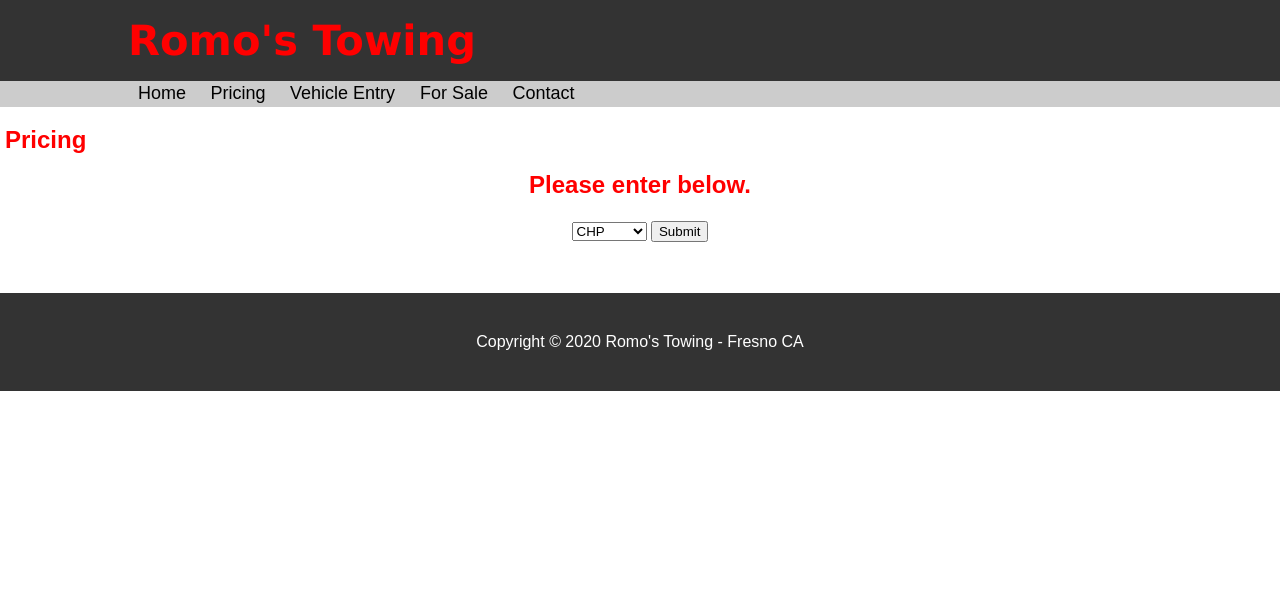
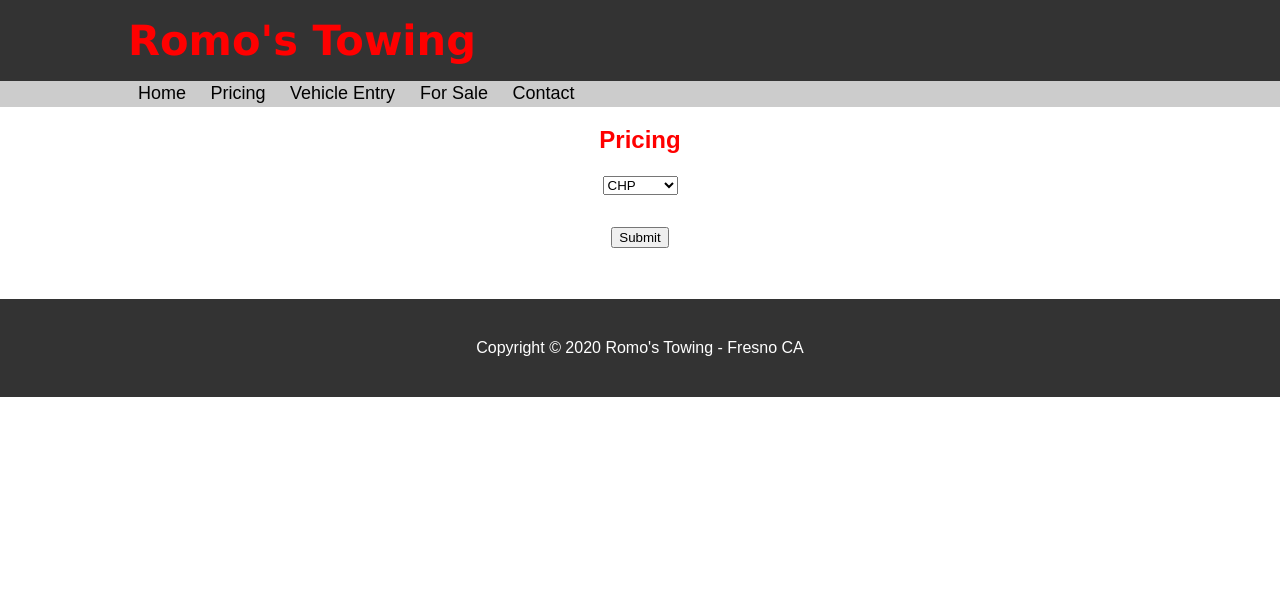
Before and after one commit to naterpotatoers/Romo-Towing, a Flask app: page /Pricing in a window 1280 px wide. Shown: the top 601 px of the page. Run offline with Flask 2, Linux system fonts and the light colour scheme; some libraries are stand-ins or nearby versions.

Commit message:
Fixed pricing page estimations

```diff
--- a/app/static/css/base.css
+++ b/app/static/css/base.css
@@ -114,6 +114,5 @@
 }
 
 #pageTitle {
-  position: relative;
-  margin-left: 5px;
+  text-align: center;
 }
--- a/app/static/css/contact.css
+++ b/app/static/css/contact.css
@@ -1,5 +1,5 @@
 #contactInfo {
-    width: 200px;
+    width: 250px;
     padding: 20px;
     margin: 20px;
     border: 2px solid red;
--- a/app/static/css/pricing.css
+++ b/app/static/css/pricing.css
@@ -1,4 +1,7 @@
 
-#pricing {
+form {
     text-align: center;
 }
+p {
+    text-align: center;
+}
--- a/app/static/js/pricing.js
+++ b/app/static/js/pricing.js
@@ -1,19 +1,13 @@
-var selector = document.getElementsByName("Tow Type").values;
-console.log("The value");
-console.log(selector);
-
-function whichOption()
-{
-    if (selector == "CHP")
-    {
-        console.log("CHP read");
+function getPricing() {
+    var obj = document.getElementById("towType");
+    var towType = obj.options[obj.selectedIndex].text;
+    if (towType == "CHP") {
+        document.getElementById("showPrice").innerHTML = towType + " $300";
     }
-    if (selector == "FPD")
-    {
-        console.log("FPD read");
+    else if (towType == "FPD") {
+        document.getElementById("showPrice").innerHTML = towType + " $300";
     }
-    if (selector == "Personal")
-    {
-        console.log("Personal read");
+    else {
+        document.getElementById("showPrice").innerHTML = towType + " $300/hr";
     }
 }
--- a/app/templates/contact.html
+++ b/app/templates/contact.html
@@ -6,7 +6,8 @@
 <div id="contactInfo">
   <h3 id="name">Romo's Towing</h3>
   <address>4625 N. Golden State Blvd.<br /> Fresno, CA 93722</address>
-  <p id = "phoneNum">Phone: (559)275-4823</p>
-  <p>Available 24 Hours<br /> Monday - Saturday</p>
+  <p id="phoneNum">Phone: (559)275-4823</p>
+  <p>Available <br />Monday - Friday 8:00AM - 5:00PM <br />Saturday - Sunday Closed</p>
+
 </div>
 {% endblock %}
--- a/app/templates/pricing.html
+++ b/app/templates/pricing.html
@@ -1,17 +1,19 @@
 {% extends "base.html" %}
 {% block content %}
 <link rel="stylesheet" href="{{ url_for('static', filename='./css/pricing.css') }}">
+<script src="../static/js/pricing.js"></script>
 
+<form>
+    <select id="towType">
+        <option>CHP</option>
+        <option>FPD</option>
+        <option>Personal</option>
+    </select>
+    <!-- <label for="milage">Number of Hours:</label>
+    <input type="text" id="milage" name="milage"> -->
+    <br><br>
+    <input type="button" onclick="getPricing()" value="Submit">
+</form>
 
-<div id="pricing">
-    <h2>Please enter below.</h2>
-    <select name="Tow Type" id="towType">
-        <option value="CHP">CHP</option>
-        <option value="FPD">FPD</option>
-        <option value="Personal">Personal</option>
-    </select>
-    <button>Submit</button>
-</div>
-
-<script src="../static/js/pricing.js"></script>
+<p id="showPrice"></p>
 {% endblock %}
```
